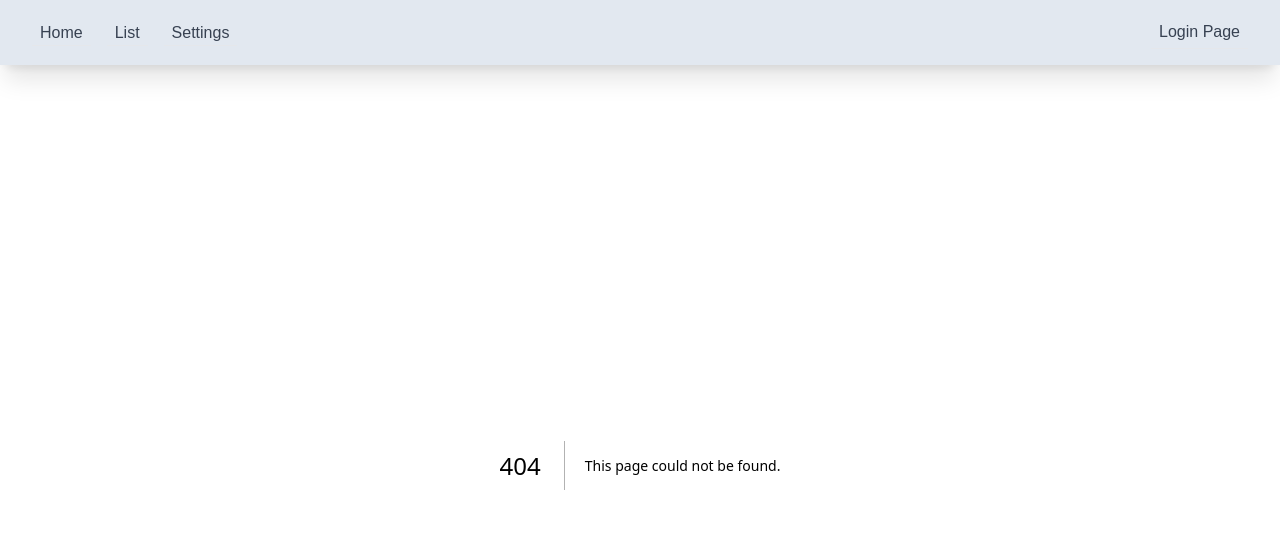
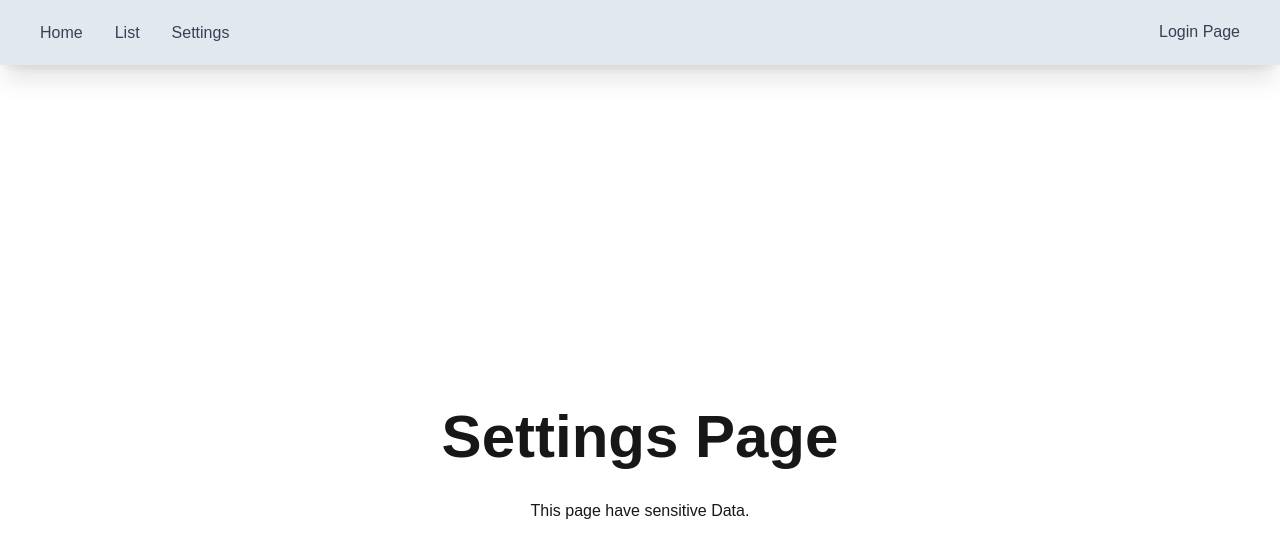
Before and after one commit to abas002/pspexpress-test, a Next.js app: page /admin/settings in a window 1280 px wide. Before the commit this address had no page. Shown: the top 558 px of the page. Built offline with nearby package versions, Linux system fonts and the light colour scheme.

Commit message:
feat: add settings page

```diff
--- /dev/null
+++ b/src/app/admin/settings/page.tsx
@@ -0,0 +1,12 @@
+'use client'
+
+const SettingsPage = () => {
+    return (
+        <div className='h-full flex flex-col justify-center items-center gap-8'>
+            <h1 className='font-bold text-6xl'>Settings Page</h1>
+            <p>This page have sensitive Data.</p>
+        </div>
+    )
+}
+
+export default SettingsPage
```
